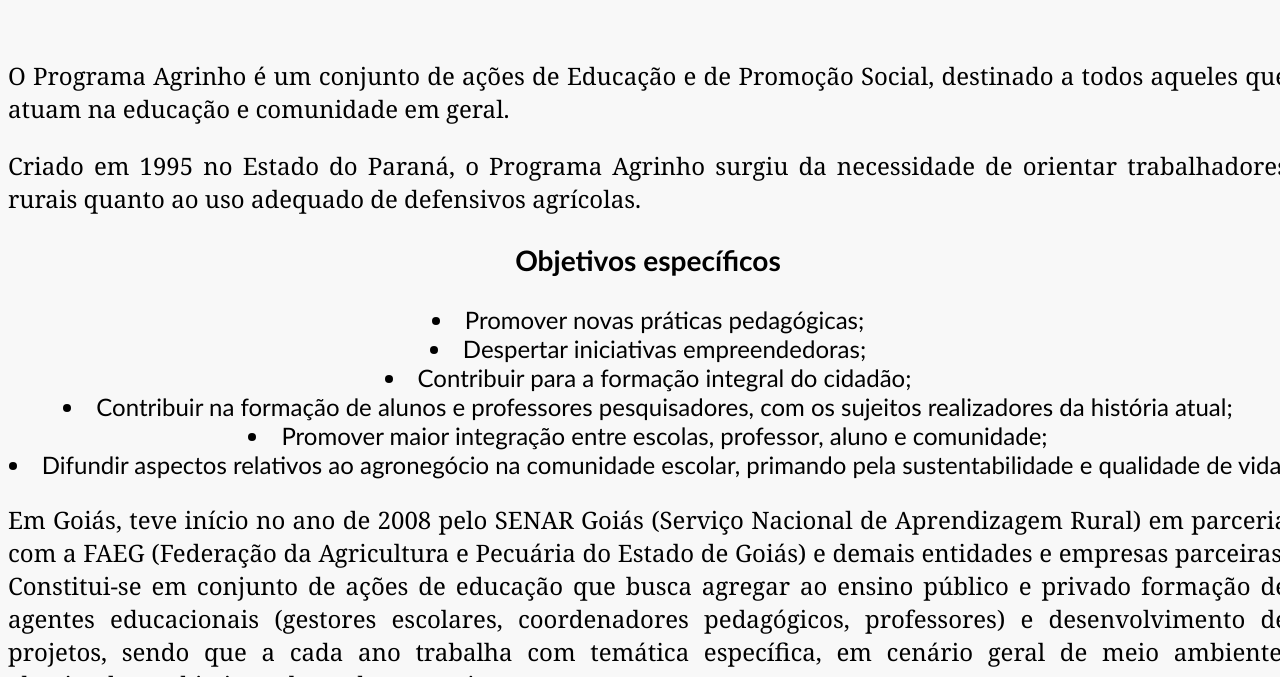
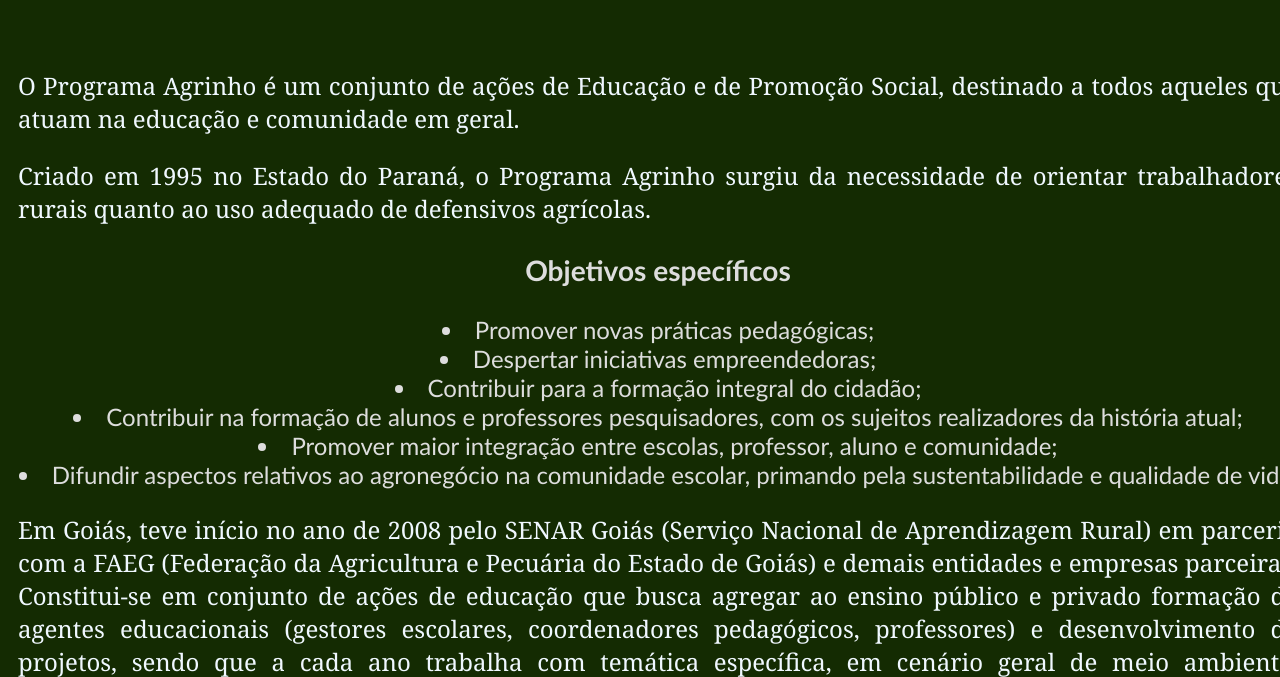
Before and after one commit to RhianRibas/ProjetoAgrinho, a plain HTML site: page Agrinho/index.html in a window 1280 px wide. Shown: the part 123-800 px from the top of the page. Drawn offline with Linux system fonts and the light colour scheme; files that its build step writes are made by us from their sources.

Commit message:
Update style.css

```diff
--- a/style.css
+++ b/style.css
@@ -1,18 +1,19 @@
 /*Estilo Geral*/
 
 body {
-    background-color: rgb(248, 248, 248);
+    background-color: rgb(20, 43, 2);
     text-align: center;
     font-size: x-large;
     font-family: 'Gill Sans', 'Gill Sans MT', Calibri, 'Trebuchet MS', sans-serif;
     position: fixed;
-    left: 0;
-    top: 0;
+    left: 10px;
+    top: 10px;
     width: 100%;
-
+    color: rgb(221, 221, 221);
 }
 
 p{
     text-align: justify;
  font-family: Cambria, Cochin, Georgia, Times, 'Times New Roman', serif;
+ color: aliceblue;
 }
```
